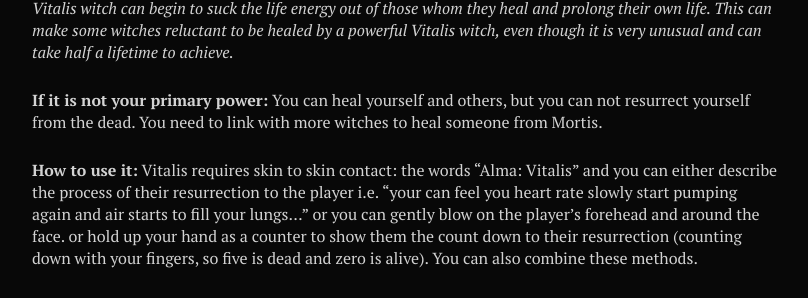
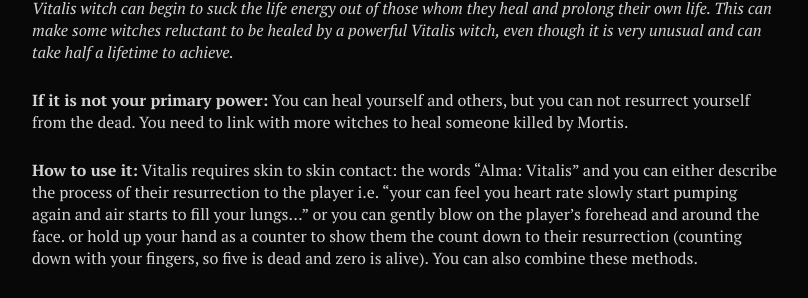
Before and after one commit to stanislavb/en.coven.nu, a Jekyll site: the page built from fictional/index.md, in a window 1280 px wide and 900 px high, scrolled down 6325 px. Shown: the part 171-469 px from the top of the window, without its empty margins (288-1096 px from the left). Built offline with Jekyll 4.4.1, drawn with Linux system fonts in a browser that asks for light colours; nearby versions of some CDN libraries.

Commit message:
Update index.md

```diff
--- a/fictional/index.md
+++ b/fictional/index.md
@@ -142,7 +142,7 @@ The power to resurrect the dead and heal the living. It comes from the Original
 
 **It is known:** *Vitalis witches share of their life energy to heal others, this should shorten their lifespan considerably, but since they also constantly heal themselves it often isn’t as dire as it could be. A powerful Vitalis witch can begin to suck the life energy out of those whom they heal and prolong their own life. This can make some witches reluctant to be healed by a powerful Vitalis witch, even though it is very unusual and can take half a lifetime to achieve.*
 
-**If it is not your primary power:** You can heal yourself and others, but you can not resurrect yourself from the dead. You need to link with more witches to heal someone from Mortis.
+**If it is not your primary power:** You can heal yourself and others, but you can not resurrect yourself from the dead. You need to link with more witches to heal someone killed by Mortis.
 
 **How to use it:** Vitalis requires skin to skin contact: the words “Alma: Vitalis” and you can either describe the process of their resurrection to the player i.e. “your can feel you heart rate slowly start pumping again and air starts to fill your lungs…” or you can gently blow on the player's forehead and around the face. or hold up your hand as a counter to show them the count down to their resurrection (counting down with your fingers, so five is dead and zero is alive). You can also combine these methods.
 
```
